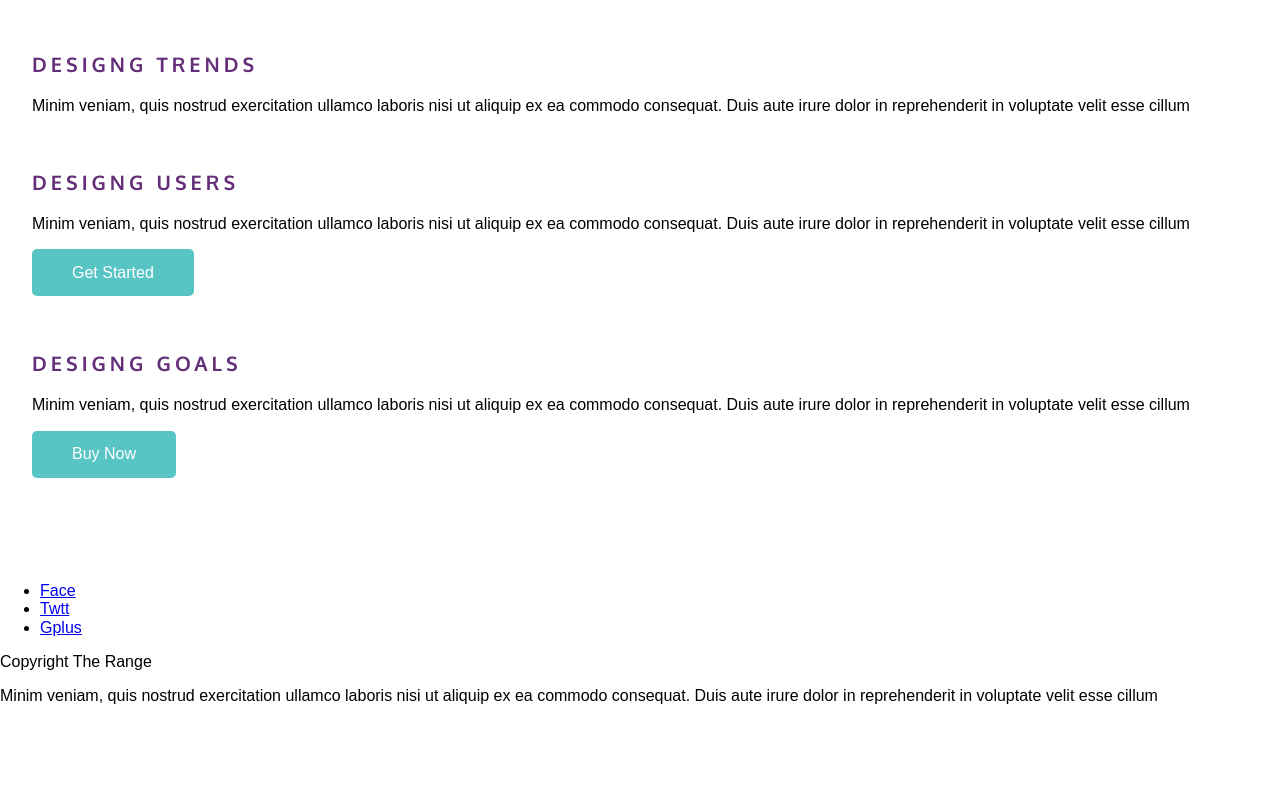
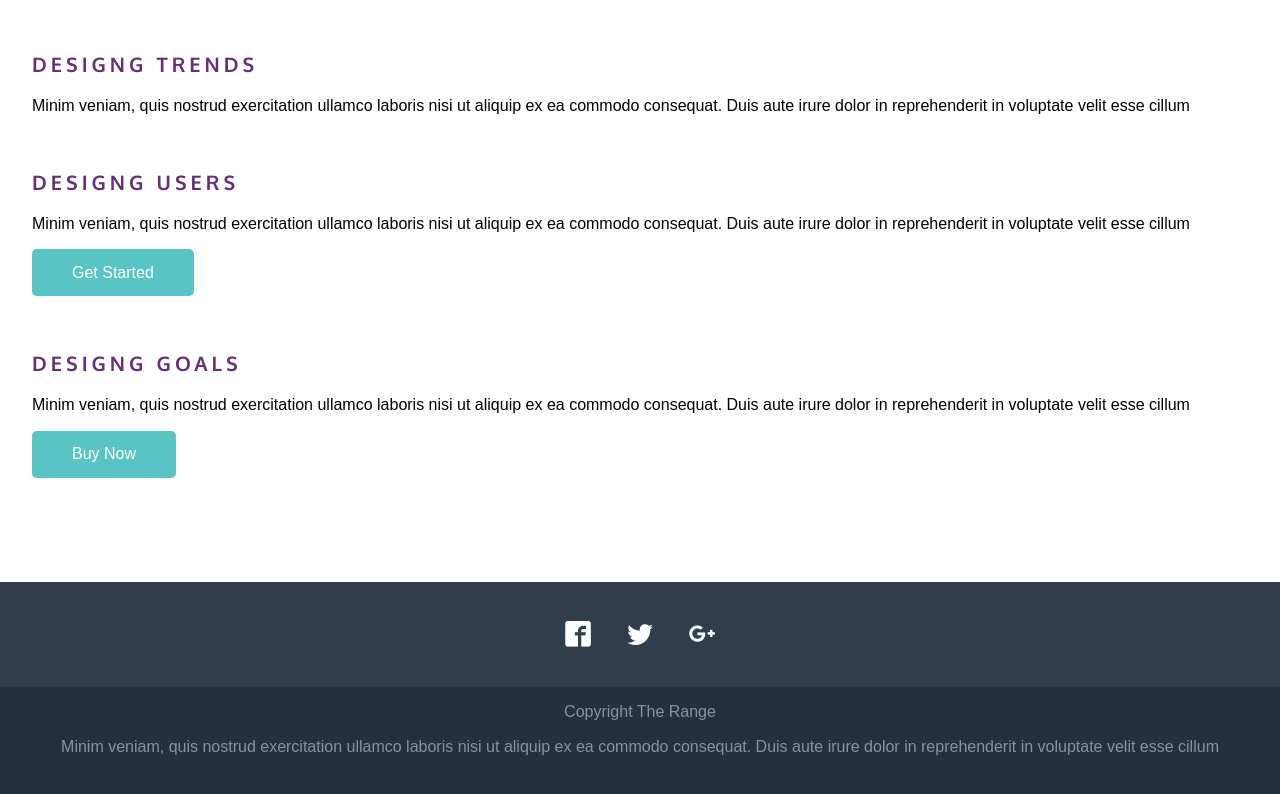
Before and after one commit to RafaelRonchi/Udemy-HTML5-CSS3-e-JS-, a plain HTML site: page ProjetoResponsivo/index.html in a window 1280 px wide. Shown: the part 1352-2146 px from the top of the page. Before the commit the page ends 2074 px from the top, so only its background shows below. Drawn offline with Linux system fonts and the light colour scheme; files whose address does not match are found by name.

Commit message:
Finalizando Css base

```diff
--- a/ProjetoResponsivo/css/style.css
+++ b/ProjetoResponsivo/css/style.css
@@ -101,3 +101,30 @@ h1, h2, h3, h4, h5, h6{
     color: #652e78;
     text-transform: uppercase;
 }
+
+.hidden{
+    width: 0;
+    overflow: hidden;
+    opacity: 0;
+    display: block;
+}
+.footer{
+    background: #25303e;
+    color: #83969f;
+    text-align: center;
+    padding-bottom: 2em;
+}
+.footer-menushare{
+    background: #303d4c;
+    padding: .5em;
+}
+.footer-menushare li{
+    display: inline-block;
+    margin: 0 1em;
+    margin-top: 2em;
+}
+.footer-menushare a{
+    font-size: 1.6em;
+    text-decoration: none;
+    color: white;
+}
--- a/ProjetoResponsivo/index.html
+++ b/ProjetoResponsivo/index.html
@@ -84,11 +84,11 @@
             </article>
         </section>
 
-        <footer>
-            <ul>
-                <li><a href="#">Face</a></li>
-                <li><a href="#">Twtt</a></li>
-                <li><a href="#">Gplus</a></li>
+        <footer class="footer">
+            <ul class="footer-menushare">
+                <li><a href="#" class="icon-facebook2"><span class="hidden">FaceBook</span></a></li>
+                <li><a href="#" class="icon-twitter"><span class="hidden">Twitter</span></a></li>
+                <li><a href="#" class="icon-google-plus"><span class="hidden">GooglePlus</span></a></li>
             </ul>
 
             <p>Copyright The Range</p>
```
